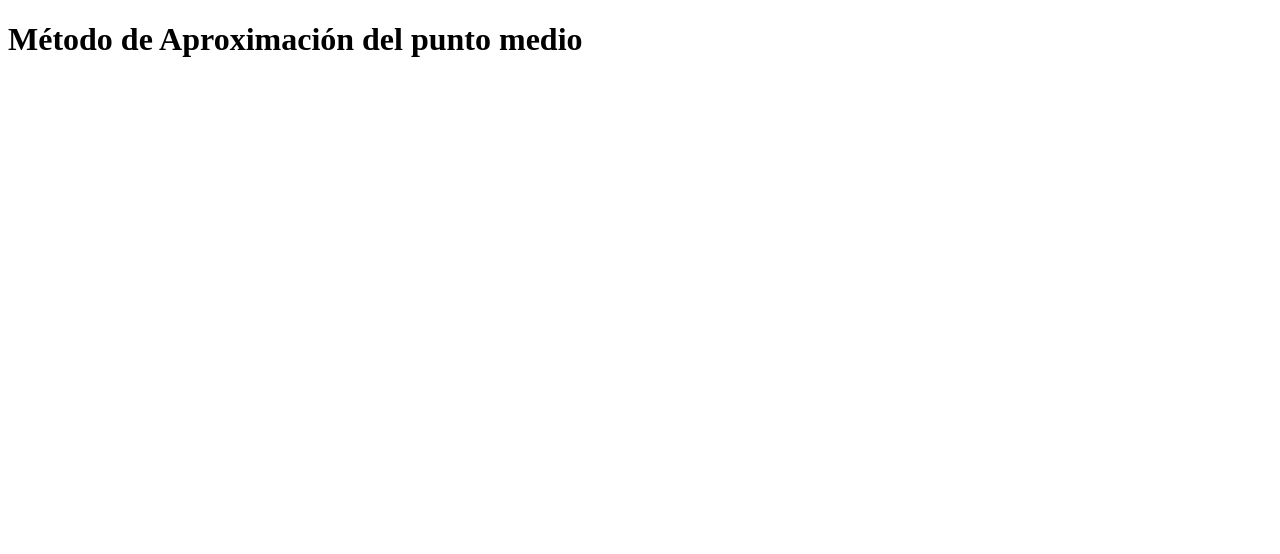
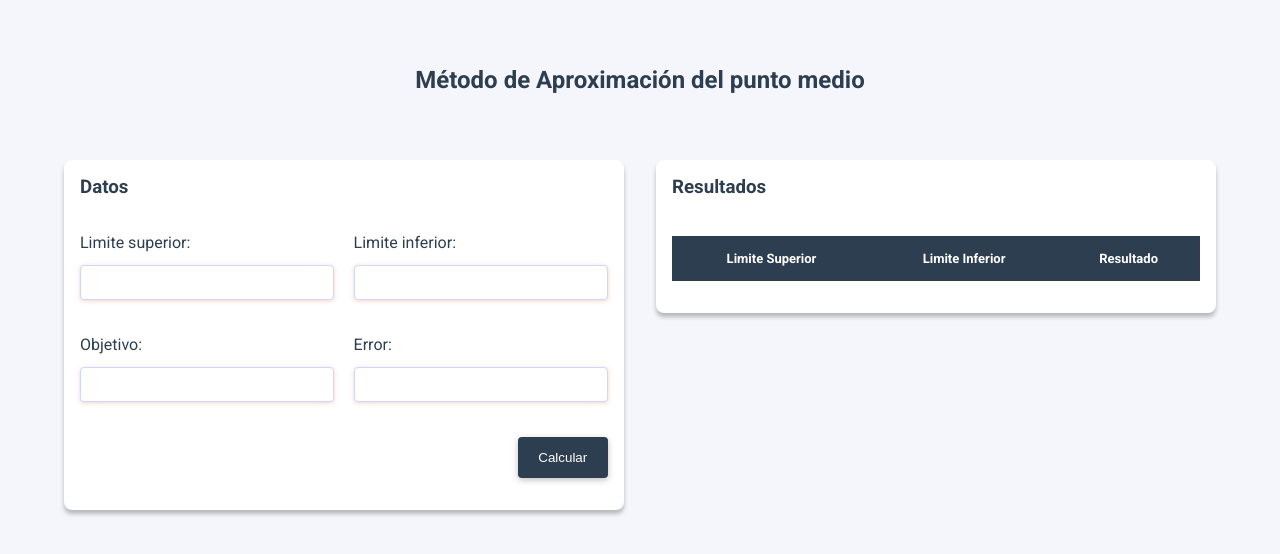
Before and after one commit to jesusamador-dev/prueba_mobizen, a plain HTML site: page index.html in a window 1280 px wide. Drawn offline with Linux system fonts and the light colour scheme.

Commit message:
Terminando el reto

```diff
--- /dev/null
+++ b/assets/css/styles.css
@@ -0,0 +1,181 @@
+@import url('https://fonts.googleapis.com/css2?family=Roboto:wght@400;700&display=swap');
+* {
+    margin: 0;
+    padding: 0;
+    box-sizing: border-box;
+}
+
+body {
+    font-size: 16px;
+    font-family: 'Roboto', sans-serif;
+    background-color: #F4F6FC;
+    color: #2C3E50;
+    padding-bottom: 3rem;
+}
+
+.header {
+    width: 100%;
+    display: flex;
+    align-items: center;
+    justify-content: center;
+    min-height: 20vh;
+    padding: 0 1rem;
+}
+
+.header__title {
+    font-size: 1.5rem;
+    text-align: center;
+}
+
+.main {
+    display: grid;
+    grid-template-columns: 1fr;
+    justify-items: center;
+    align-items: flex-start;
+    gap: 2rem;
+    width: 90%;
+    min-height: 80vh;
+    margin: 0 auto;
+}
+
+
+/*CARD*/
+
+.card {
+    width: 100%;
+    box-shadow: 0px 4px 4px rgba(0, 0, 0, .25);
+    border-radius: 8px;
+    padding: 0rem 1rem 2rem;
+    max-width: 600px;
+    background-color: #ffffff;
+}
+
+.card__header {
+    padding: 1rem 0;
+    display: flex;
+    justify-content: space-between;
+    grid-column: 1 / -1;
+}
+
+
+/*Fin del card*/
+
+
+/* Sección del formulario*/
+
+.formulario {
+    display: grid;
+    grid-template-columns: 1fr;
+}
+
+.angle_container {
+    padding: 1rem 0;
+    display: flex;
+    justify-content: flex-end;
+}
+
+.form-group {
+    display: flex;
+    flex-direction: column;
+    align-items: flex-start;
+    justify-content: center;
+    margin-bottom: 1rem;
+}
+
+.form-group label {
+    margin-bottom: .8rem;
+}
+
+.form-group input {
+    width: 100%;
+    height: 35px;
+    border: 1px #CFD8F4 solid;
+    color: #2C3E50;
+    border-radius: 4px;
+    box-shadow: 0px 1px 4px rgba(0, 0, 0, .25);
+    padding: .3rem .8rem;
+}
+
+.form-group input:invalid {
+    box-shadow: 0px 1px 4px rgba(214, 69, 65, .25);
+}
+
+.form-group input:valid {
+    box-shadow: 0px 1px 4px rgb(0, 230, 64, .25);
+}
+
+.form-submit {
+    display: flex;
+    justify-content: flex-end;
+    grid-column: 1 / -1;
+}
+
+.btn {
+    background-color: #2C3E50;
+    color: #ffffff;
+    padding: .8rem 1.3rem;
+    border: none;
+    border-radius: 4px;
+    box-shadow: 0px 2px 6px rgba(0, 0, 0, .25);
+    cursor: pointer;
+}
+
+
+/* Fin del formulario */
+
+
+/*Tabla*/
+
+.table_responsive {
+    width: 100%;
+    height: 100%;
+    overflow: auto;
+}
+
+table {
+    width: 100%;
+    display: table;
+    border-collapse: collapse;
+    border-spacing: 0;
+}
+
+thead {
+    font-size: 13px;
+    background-color: #2C3E50;
+    color: #ffffff;
+}
+
+td,
+th {
+    padding: 15px 10px;
+    text-align: center;
+}
+
+table>tbody>tr:nth-child(2n+1) {
+    background-color: rgba(242, 242, 242, 0.5);
+}
+
+tr:last-child .cell_resultado:last-child {
+    background-color: #2C3E50;
+    color: #ffffff;
+    font-weight: 700;
+}
+
+
+/*Sección de resultados */
+
+.totales {
+    display: flex;
+    justify-content: space-between;
+    padding: .7rem 0;
+}
+
+@media only screen and (min-width: 1020px) {
+    .main {
+        grid-template-columns: 1fr 1fr;
+    }
+    .formulario {
+        grid-template-columns: repeat(2, 1fr);
+        gap: 1.2rem;
+    }
+}
--- a/assets/js/index.js
+++ b/assets/js/index.js
@@ -1,33 +1,82 @@
-const aproximacionPuntoMedio = (limiteSuperior, limiteInferior, objetivo, error) => {
+/**
+ * Función para eliminar todas las filas de la tabla
+ * así no se amontonan resultados
+ */
+const deleteAllRows = () => {
+    const tableRef = document.querySelector('#table tbody');
+    tableRef.innerHTML = '';
+}
+
+/**
+ * Agrega una fila a la tabla por cada iteración
+ * @param {*number} limiteSuperior
+ * @param {*number} limiteInferior
+ * @param {*number} resultado
+ */
+const addRow = (limiteSuperior, limiteInferior, resultado) => {
+    const tableRef = document.querySelector('#table tbody');
+    const newRow = tableRef.insertRow(-1);
+    const cellLimiteSuperior = newRow.insertCell(0);
+    const cellLimiteInferior = newRow.insertCell(1);
+    const cellResultado = newRow.insertCell(2);
+    const textLimiteSuperior = document.createTextNode(`${limiteSuperior}`);
+    const textLimiteInferior = document.createTextNode(`${limiteInferior}`);
+    const textResultado = document.createTextNode(`(${limiteSuperior} + ${limiteInferior}) / 2 = ${resultado}`);
+    cellLimiteSuperior.appendChild(textLimiteSuperior);
+    cellLimiteInferior.appendChild(textLimiteInferior);
+    cellResultado.appendChild(textResultado);
+    cellResultado.className = 'cell_resultado';
+}
+
+/**
+ * Función que calcula el punto medio
+ * el while se especifica en true porque no se sabe cuantas iteraciones se van a utilizar
+ * y la condición es un poco compleja para colocarla en un do while
+ * @param {*number} limiteSuperior
+ * @param {*number} limiteInferior
+ * @param {*number} objetivo
+ * @param {*number} error
+ */
+const calcularAproximacionPuntoMedio = (limiteSuperior, limiteInferior, objetivo, error) => {
+    /* casteando los valores de los parametros*/
+    limiteSuperior = parseFloat(limiteSuperior);
+    limiteInferior = parseFloat(limiteInferior);
+    objetivo = parseFloat(objetivo);
+    error = parseFloat(error);
+
     let resultado;
     const errorInferior = objetivo - error;
     const errorSuperior = objetivo + error;
-    let contador = 0;
     let diferenciaSuperior = 0;
     let diferenciaInferior = 0;
+    let contador = 0;
+
     while (true) {
         contador++;
         resultado = (limiteSuperior + limiteInferior) / 2;
-
+        addRow(limiteSuperior, limiteInferior, resultado);
         if ((errorInferior < resultado && resultado < errorSuperior)) {
             break;
         } else {
             diferenciaSuperior = objetivo - limiteSuperior;
             diferenciaInferior = limiteInferior - objetivo;
-            if (diferenciaSuperior < diferenciaInferior) {
-                limiteSuperior = resultado;
-            } else {
-                limiteInferior = resultado;
-            }
-        }
-        if (contador == 10) {
-            break;
+            limiteSuperior = diferenciaSuperior < diferenciaInferior ? resultado : limiteSuperior;
+            limiteInferior = diferenciaInferior < diferenciaSuperior ? resultado : limiteInferior;
         }
     }
 
-
-    console.log(`El resultado final es: ${resultado}`);
-    console.log(`Se iteraron: ${contador} veces`);
+    printResults(resultado, contador);
 }
 
-aproximacionPuntoMedio(100, 20, 52.5, .05);
+/**
+ * Función que imprime los resultados arriba de la tabla
+ * @param {*number} resultado
+ * @param {*number} iteraciones
+ */
+const printResults = (resultado, iteraciones) => {
+    const resultadoFinal = document.getElementById('resultadoFinal');
+    const totalIteraciones = document.getElementById('totalIteraciones');
+
+    resultadoFinal.innerHTML = `Resultado: ${resultado}`;
+    totalIteraciones.innerHTML = `Total de iteraciones: ${iteraciones}`;
+}
--- a/index.html
+++ b/index.html
@@ -5,18 +5,84 @@
     <meta charset="UTF-8">
     <meta name="viewport" content="width=device-width, initial-scale=1.0">
     <title>Prueba técnica</title>
+    <link rel="stylesheet" href="https://cdnjs.cloudflare.com/ajax/libs/font-awesome/5.14.0/css/all.min.css">
+    <link rel="stylesheet" href="./assets/css/styles.css">
+
 </head>
 
 <body>
     <header class="header">
         <h1 class="header__title">Método de Aproximación del punto medio</h1>
     </header>
-    <main>
-        <section class="">
+    <main class="main">
+        <form id="formulario" class="card formulario">
+            <div class="card__header">
+                <h3>Datos</h3>
+            </div>
+            <div class="form-group">
+                <label for="">Limite superior:</label>
+                <input type="text" id="limiteSuperior" name="limite_superior" required>
+            </div>
+            <div class="form-group">
+                <label for="">Limite inferior:</label>
+                <input type="text" id="limiteInferior" name="limite_inferior" required>
+            </div>
+            <div class="form-group">
+                <label for="">Objetivo:</label>
+                <input type="text" id="objetivo" name="objetivo" required>
+            </div>
+            <div class="form-group">
+                <label for="">Error:</label>
+                <input type="text" id="error" name="error" required>
+            </div>
+            <div class="form-submit">
+                <button type="submit" id="calcularPuntoMedio" class="btn">Calcular</button>
+            </div>
+        </form>
+        <section id="resultado" class="card resultados">
+            <div class="card__header">
+                <h3>Resultados</h3>
 
+            </div>
+            <div class="card__body">
+                <div class="totales">
+                    <div id="totalIteraciones"></div>
+                    <div id="resultadoFinal"></div>
+                </div>
+                <div class="table_responsive">
+                    <table id="table">
+                        <thead>
+                            <tr>
+                                <th>Limite Superior</th>
+                                <th>Limite Inferior</th>
+                                <th>Resultado</th>
+                            </tr>
+                        </thead>
+                        <tbody>
+
+                        </tbody>
+                    </table>
+                </div>
+            </div>
         </section>
     </main>
     <script src="./assets/js/index.js"></script>
+    <script src="./assets/js/acordion.js"></script>
+    <script>
+        const formPuntoMedio = document.querySelector('#formulario');
+
+        formPuntoMedio.addEventListener('submit', (event) => {
+            event.preventDefault();
+            const {
+                limiteSuperior,
+                limiteInferior,
+                objetivo,
+                error
+            } = formPuntoMedio;
+            deleteAllRows();
+            calcularAproximacionPuntoMedio(limiteSuperior.value, limiteInferior.value, objetivo.value, error.value);
+        });
+    </script>
 </body>
 
 </html>
```
Also changed, not shown: assets/js/acordion.js (added).
